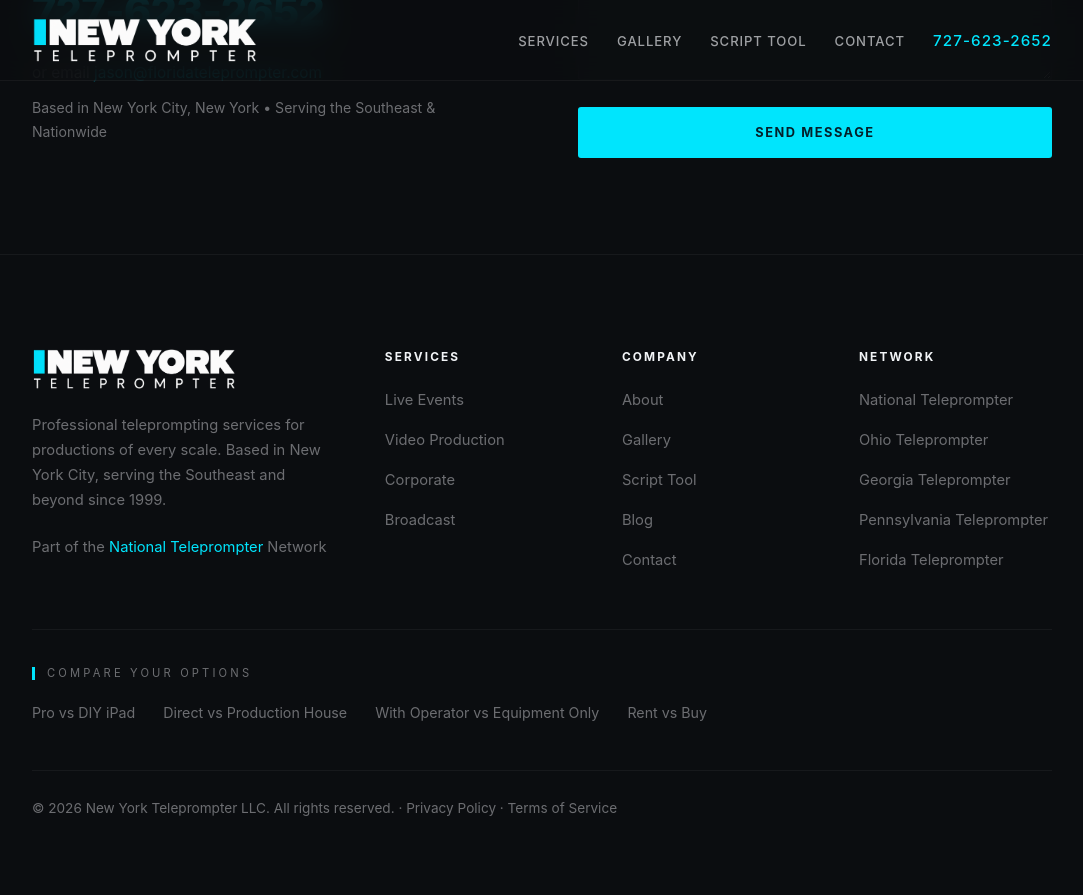
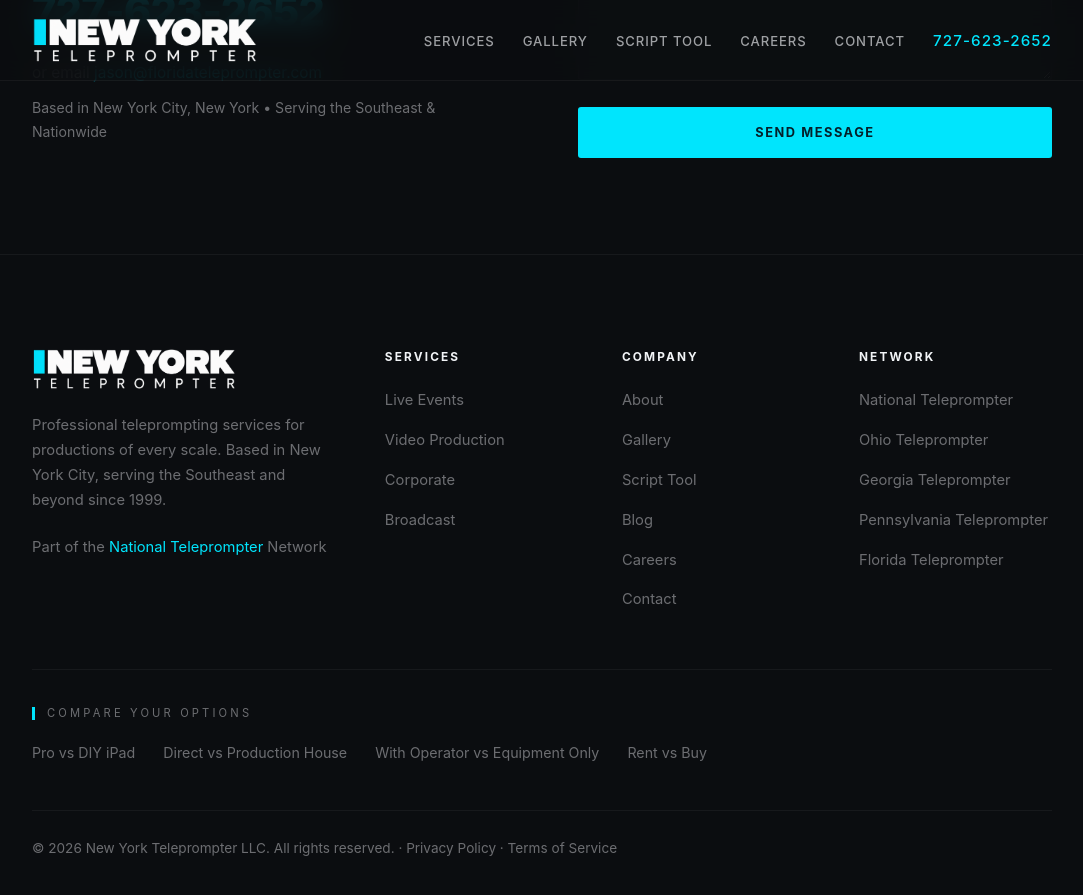
Before and after one commit to jasproj/newyorkteleprompter, a Jekyll site: the page index.html, which Jekyll copies as it is, in a window 1280 px wide and 900 px high, scrolled down 7615 px. Shown: the top 895 px of the window, without its empty margins (98-1181 px from the left). Built offline with Jekyll 4.4.1, drawn with Linux system fonts in a browser that asks for light colours; before the commit the page ends 8475 px from its top, so only the background shows below that.

Commit message:
Add Careers link to nav and footer
Points to https://nationalteleprompter.com/careers.html (network-wide operator hiring page).

Co-Authored-By: Claude Fable 5.1 <noreply@anthropic.com>

```diff
--- a/blog.html
+++ b/blog.html
@@ -101,6 +101,7 @@
                 <li><a href="/#services">Services</a></li>
                 <li><a href="/#gallery">Gallery</a></li>
                 <li><a href="/about.html">About</a></li>
+                <li><a href="https://nationalteleprompter.com/careers.html">Careers</a></li>
                 <li><a href="/#contact">Contact</a></li>
                 <li><a href="tel:727-623-2652" class="nav-phone">727-623-2652</a></li>
             </ul>
--- a/index.html
+++ b/index.html
@@ -488,6 +488,7 @@
                 <li><a href="#services">Services</a></li>
                 <li><a href="#gallery">Gallery</a></li>
                 <li><a href="#formatter">Script Tool</a></li>
+                <li><a href="https://nationalteleprompter.com/careers.html">Careers</a></li>
                 <li><a href="#contact">Contact</a></li>
                 <li><a href="tel:727-623-2652" class="nav-phone">727-623-2652</a></li>
             </ul>
@@ -816,6 +817,7 @@
                         <li><a href="#gallery">Gallery</a></li>
                         <li><a href="#formatter">Script Tool</a></li>
                         <li><a href="blog.html">Blog</a></li>
+                        <li><a href="https://nationalteleprompter.com/careers.html">Careers</a></li>
                         <li><a href="#contact">Contact</a></li>
                     </ul>
                 </div>
```
